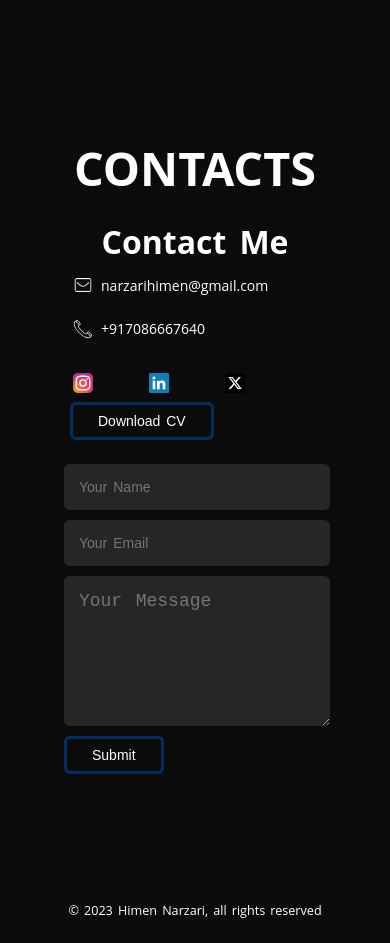
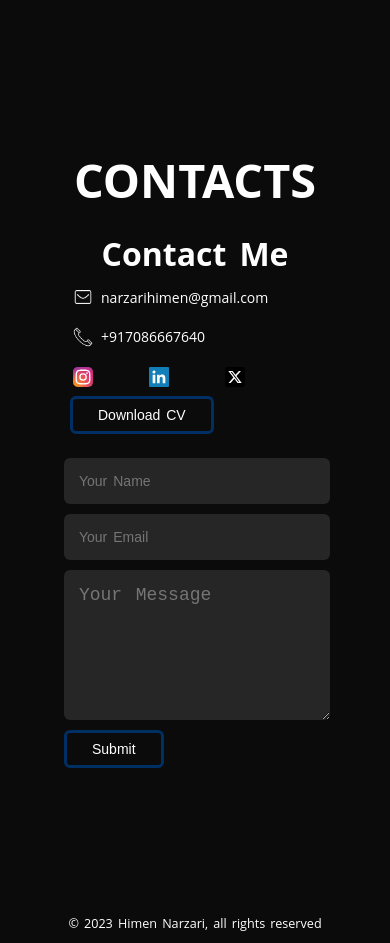
Before and after one commit to HimenNarzari/portfolio-assignment, a plain HTML site: page index.html in a window 390 px wide. Shown: the part 2560-3503 px from the top of the page. Drawn offline with Linux system fonts and the light colour scheme.

Commit message:
Update portfolio.css

```diff
--- a/portfolio.css
+++ b/portfolio.css
@@ -620,8 +620,7 @@ p {
     flex-direction: column;
     justify-content: center;
     align-items: center;
-    padding-left: 10%;
-    padding-right: 10%;
+    padding: 5% 10%;
 }
 
 .container {
@@ -911,4 +910,7 @@ footer {
     .btns .btn{
         padding:8px 25px
      }
+     .icon-text div{
+        height:40px;
+    }
 }
```
